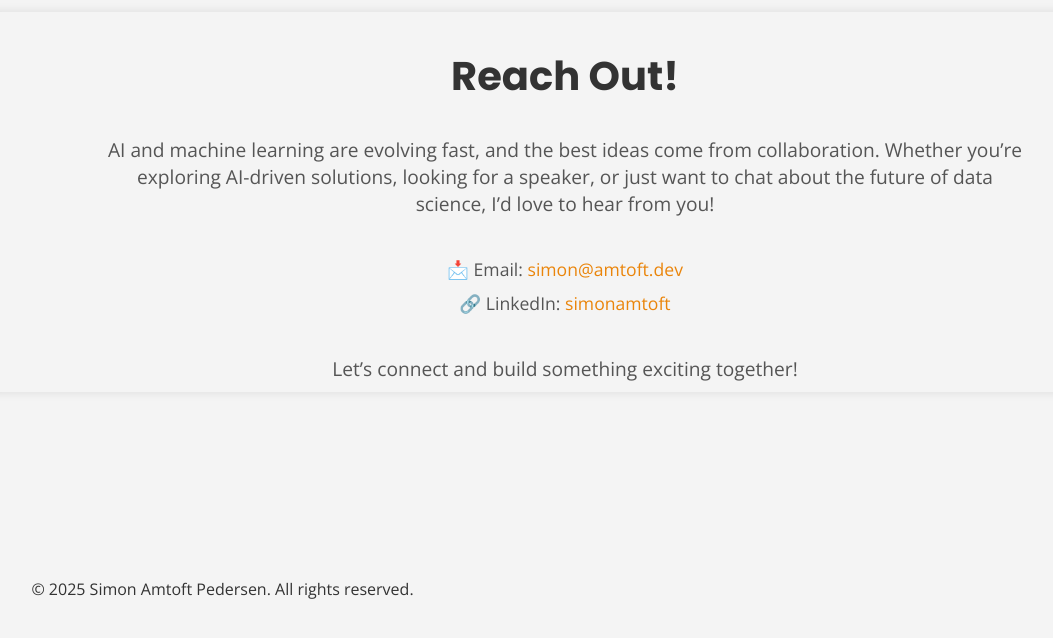
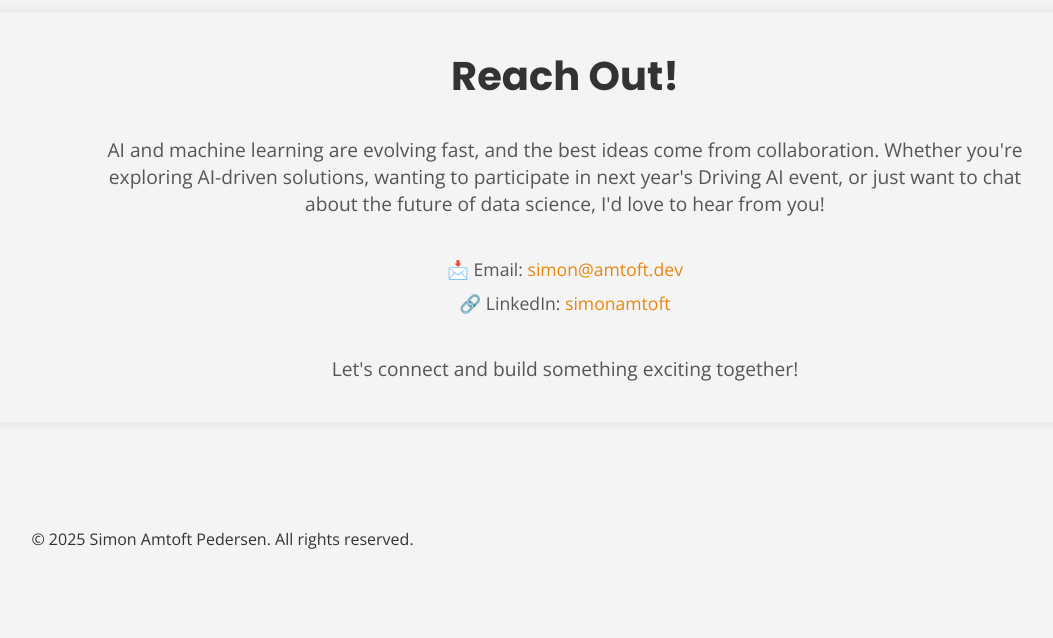
Before and after one commit to simonamtoft/cv-website, a React (Create React App) app: page / in a window 1280 px wide. Shown: the part 3966-4604 px from the top of the page, without its empty margins (75-1128 px from the left). After the commit the page ends 4552 px from the top, so only its background shows below. Built offline with nearby package versions, Linux system fonts and the light colour scheme.

Commit message:
update some stuff

```diff
--- a/src/components/Contact.js
+++ b/src/components/Contact.js
@@ -6,7 +6,9 @@ const Contact = () => {
     <div className="contact">
       <h2>Reach Out!</h2>
       <p>
-        AI and machine learning are evolving fast, and the best ideas come from collaboration. Whether you’re exploring AI-driven solutions, looking for a speaker, or just want to chat about the future of data science, I’d love to hear from you!
+        AI and machine learning are evolving fast, and the best ideas come from collaboration.
+        Whether you're exploring AI-driven solutions, wanting to participate in next year's Driving AI event, or just want to chat
+        about the future of data science, I'd love to hear from you!
       </p>
       <div className="contact-info">
         <p>
@@ -17,7 +19,7 @@ const Contact = () => {
         </p>
       </div>
       <p>
-        Let’s connect and build something exciting together!
+        Let's connect and build something exciting together!
       </p>
     </div>
   );
--- a/src/styles/App.css
+++ b/src/styles/App.css
@@ -39,6 +39,12 @@ body {
   padding: 80px 0; /* Consistent vertical padding between sections */
 }
 
+/* Make footer closer to bottom of page */
+.main-content section#footer {
+  padding-bottom: 10px;
+  padding-top: 0px;
+}
+
 a {
   color: var(--accent-orange); /* Use accent orange for links */
   text-decoration: none; /* Remove underline */
--- a/src/styles/Contact.css
+++ b/src/styles/Contact.css
@@ -1,6 +1,7 @@
 .contact {
   padding-left: 10%;
   padding-right: 10%;
+  padding-bottom: 30px;
   display: flex;
   flex-direction: column;
   justify-content: center;
```
